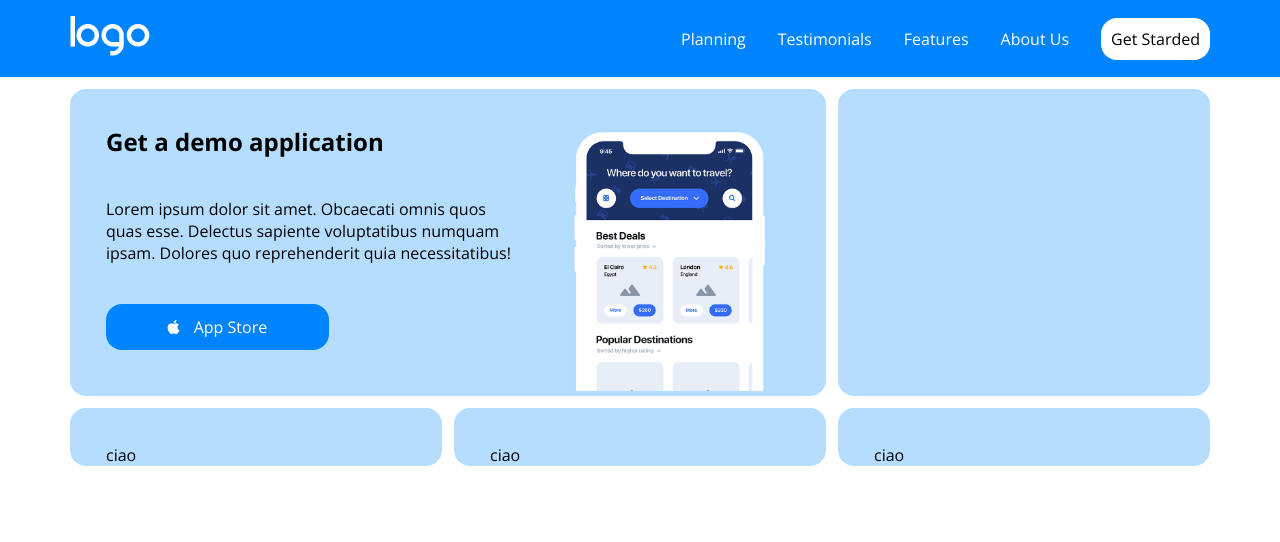
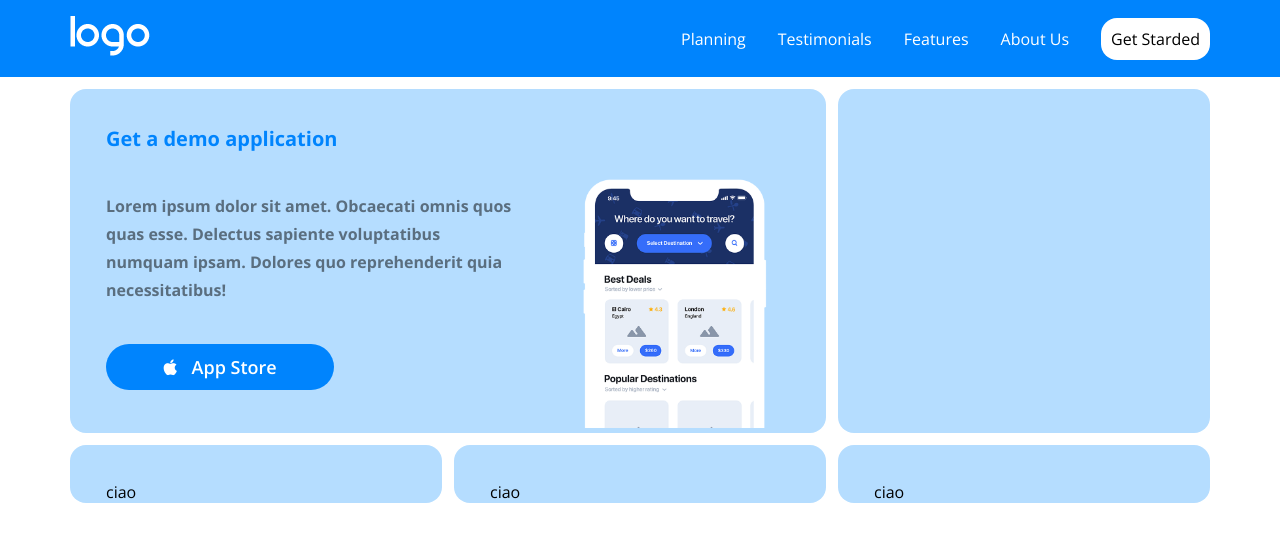
Before and after one commit to Alaikum/htmlcss-responsive-layout, a plain HTML site: page index.html in a window 1280 px wide. Drawn offline with nearby package versions, Linux system fonts and the light colour scheme.

Commit message:
prima cards

```diff
--- a/css/style.css
+++ b/css/style.css
@@ -85,8 +85,23 @@ menu {
     display: flex;
     gap: 2.5rem;
 
+
     /* proprità mobile  */
     flex-direction: column;
+}
+
+.title-col{
+    color: #0084FD;
+    font-size: 1.25rem;
+
+}
+
+.p-col{
+    font-size: 0.875rem;
+    line-height: 1.75rem;
+    font-weight: 700;
+    color: #5A6E7F;
+
 }
 
 .fa-apple{
@@ -97,7 +112,10 @@ menu {
     background-color: #0084FD;
     color: white;
     text-align: center;
-    padding: 0.75rem 2.75rem;
+    padding: 0.7rem 2.75rem;
+    font-weight: 600;
+    border-radius: 2rem;
+    width: 90%;
 }
 
 
@@ -122,6 +140,10 @@ menu {
 
     .text-col8 .button{
         width: 45%;
+        font-size: 1.125rem;
+    }
+    .p-col{
+        font-size: 1rem;
     }
 
 }
@@ -166,6 +188,15 @@ menu {
 
     .text-col8 .button{
         width: 55%;
+        font-size: 1.125rem;
+    }
+
+    .p-col{
+        font-size: 1rem;
+    }
+
+    .img-col8{
+        padding-top: 3rem;
     }
 
 
--- a/index.html
+++ b/index.html
@@ -78,8 +78,8 @@
                     <div class="col8">
                         <div class="row-col8">
                             <div class="text-col8">
-                                <h2>Get a demo application</h2>
-                                <p> Lorem ipsum dolor sit amet.
+                                <h2 class="title-col">Get a demo application</h2>
+                                <p class="p-col"> Lorem ipsum dolor sit amet.
                                     Obcaecati omnis quos quas esse.
                                     Delectus sapiente voluptatibus numquam ipsam.
                                     Dolores quo reprehenderit quia necessitatibus!
```
